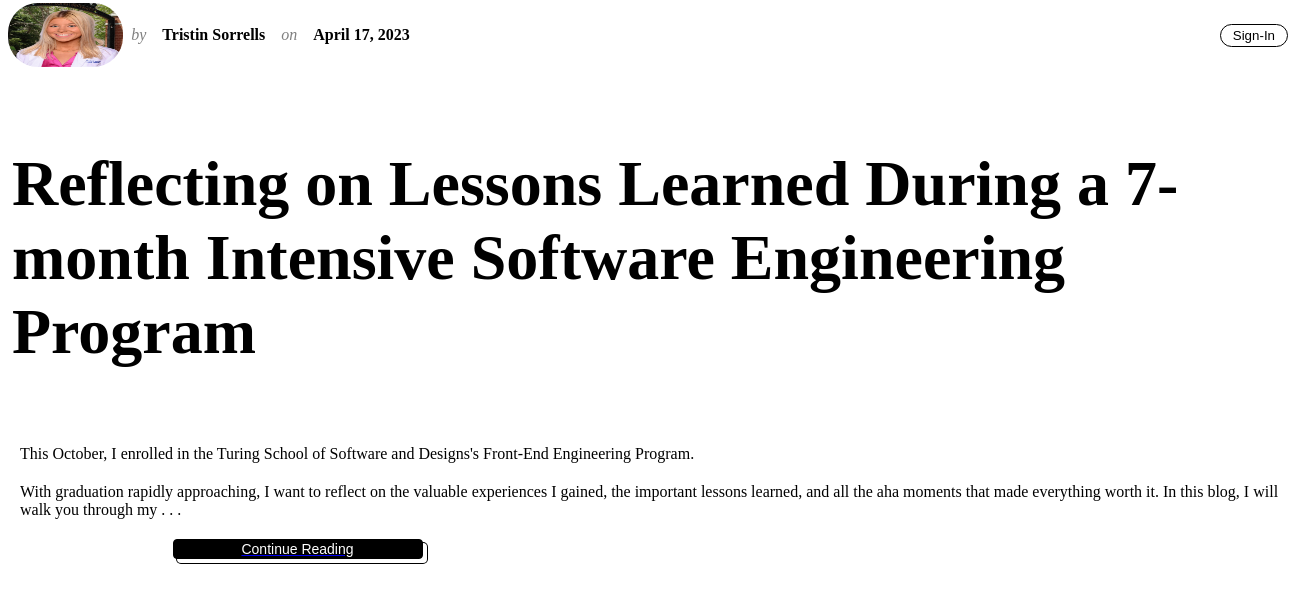
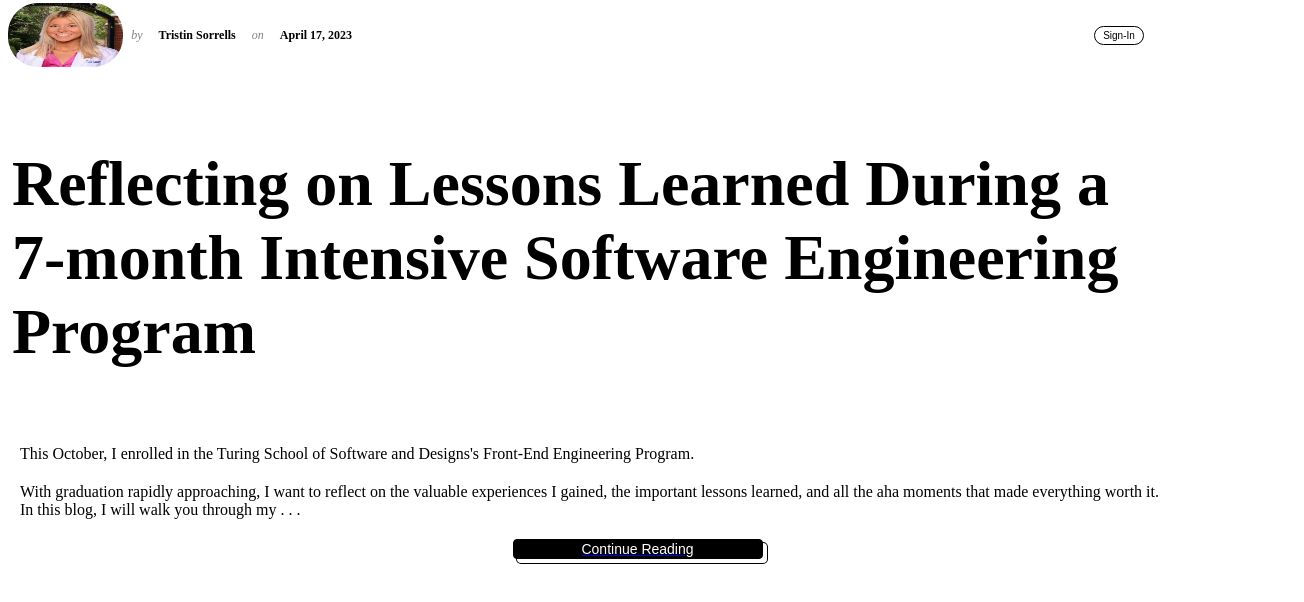
Before and after one commit to Tristinsorrells1/Personal-Blog-With-OAuth, a Next.js app: page / in a window 1280 px wide. Shown: the top 602 px of the page, 1304 px wide, since content can reach past the window. Built offline with nearby package versions, Linux system fonts and the light colour scheme; no server answers.

Commit message:
Fix viewport

```diff
--- a/src/pages/_app.js
+++ b/src/pages/_app.js
@@ -6,7 +6,7 @@ function MyApp({ Component, pageProps: { session, ...pageProps } }) {
   return (
     <SessionProvider session={session}>
       <Head>
-        <meta name="viewport" content="width=device-width, initial-scale=1.0, maximum-scale=1.0,user-scalable=0" />
+        <meta name="viewport" content="width=device-width, initial-scale=1.0" />
       </Head>
       <Component {...pageProps} />
     </SessionProvider>
--- a/src/pages/index.js
+++ b/src/pages/index.js
@@ -5,7 +5,7 @@ function Home() {
   const { data: session, status } = useSession();
 
   return (
-    <section>
+    <section className="home-container">
       <div className="header">
         <div className="author-info">
           <img src="/pic.png" className="selfie" alt="Picture of Tristin"></img>
--- a/src/styles/globals.css
+++ b/src/styles/globals.css
@@ -7,7 +7,7 @@ body {
 }
 
 .author-info {
-  width: 70vw;
+  /* width: 70vw; */
   min-width: fit-content;
   height: 5vh;
   display: flex;
@@ -18,6 +18,7 @@ body {
 .header-grey,
 .header-main {
   margin: 8px;
+  font-size: 12px;
 }
 
 .header-grey {
@@ -34,7 +35,6 @@ body {
   display: flex;
   justify-content: space-between;
   align-items: center;
-  width: 100%;
 }
 
 .selfie {
@@ -59,10 +59,11 @@ body {
 
 .sign-in-btn {
   border-radius: 20px;
+  font-size: 10px;
   border: .5px solid black;
   background-color: white;
-  width: fit-content;
-  padding: 3px 12px 3px 12px;
+  width: 50px;
+  padding: 3px 0 3px 0;
 }
 
 .rick-rolled-container {
@@ -113,7 +114,7 @@ iframe {
 }
 
 .continue-reading-container {
-  width: 600px;
+  width: 100vw;
   display: flex;
   justify-content: center;
 }
@@ -121,7 +122,7 @@ iframe {
 .OAuth-container {
   height: 30vh;
   margin-top: 200px;
-  width: 100%;
+  width: 100vw;
   display: flex;
   align-items: center;
   justify-content: center;
@@ -136,3 +137,7 @@ iframe {
   width: 200px;
   height: 20px;
 }
+
+.home-container {
+  width: 90vw;
+}
```
